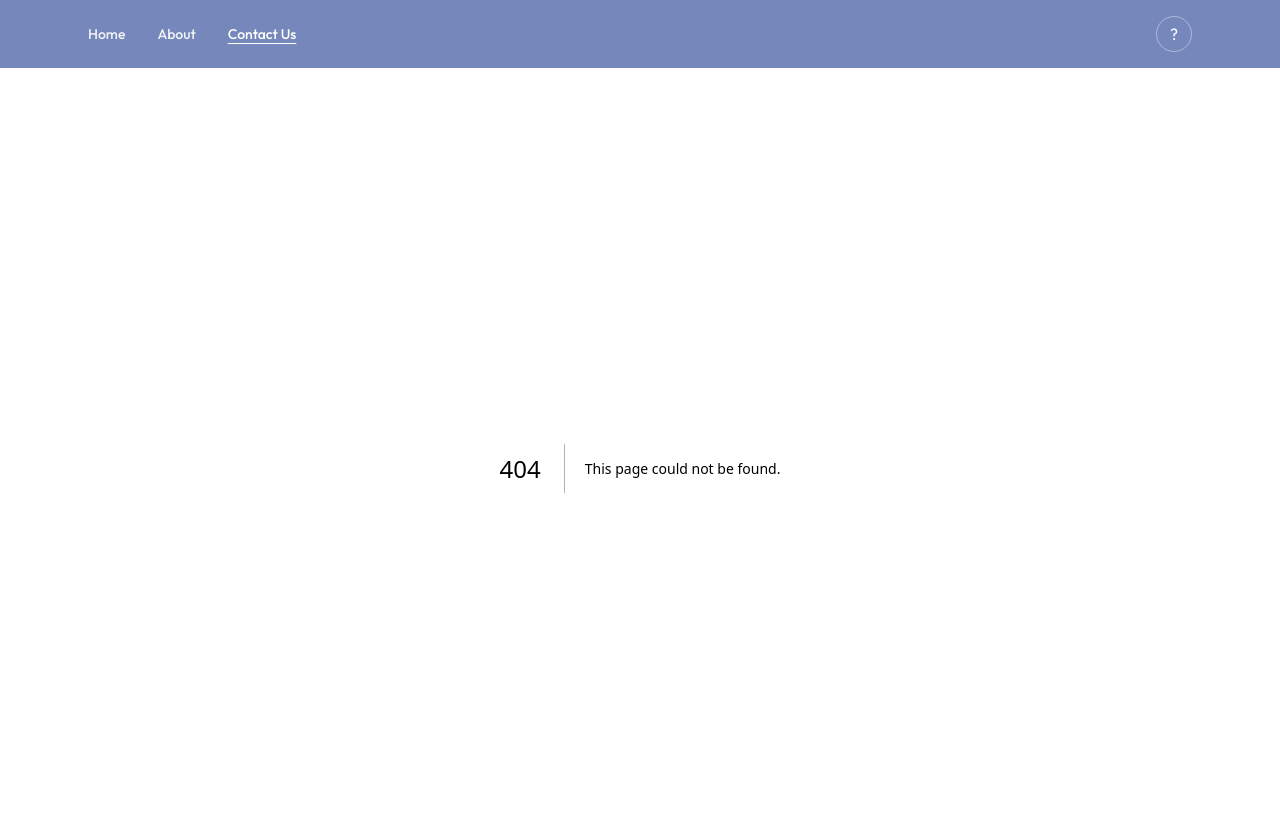
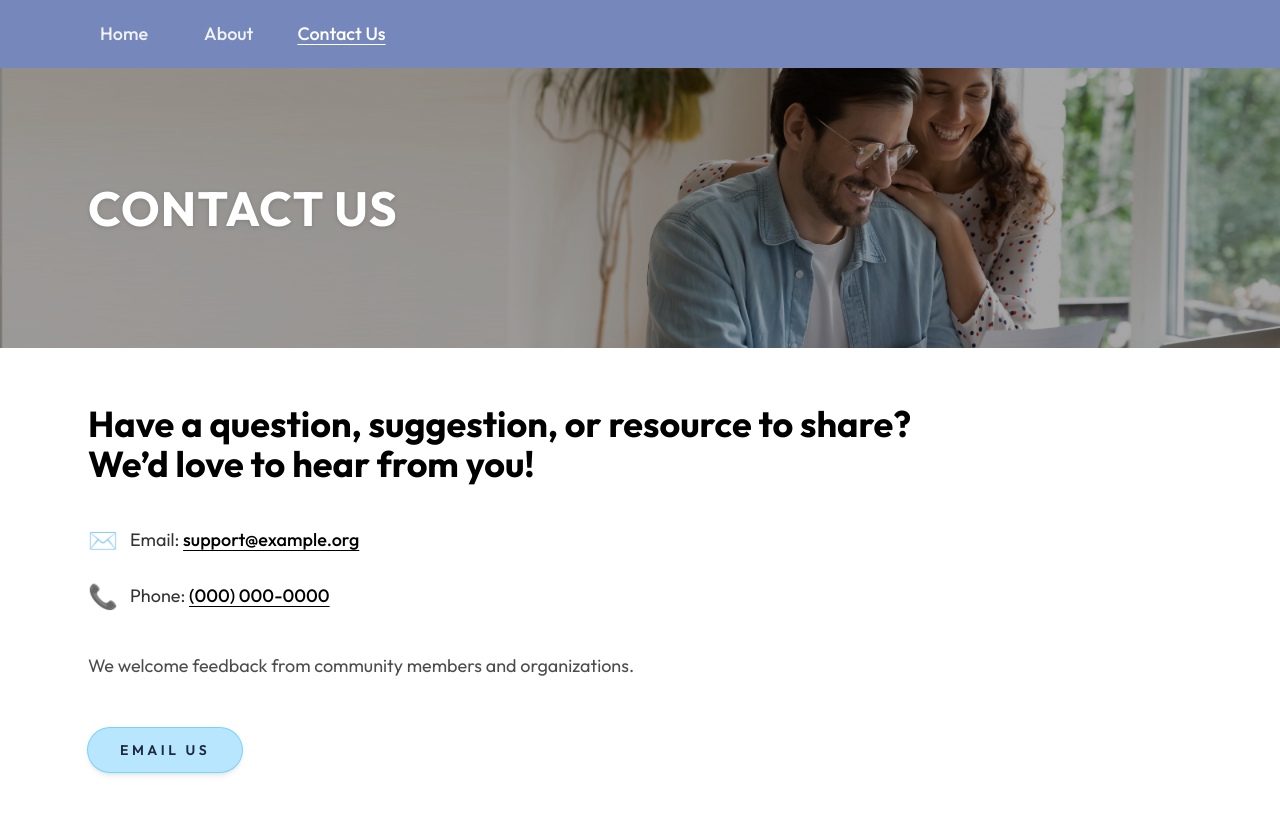
Before and after one commit to vanhacnguyen/wics_hackathon, a Next.js app: page /contact in a window 1280 px wide. Before the commit this address had no page. Shown: the top 814 px of the page. Built offline with nearby package versions, Linux system fonts and the light colour scheme.

Commit message:
add contact page

```diff
--- a/app/components/Navbar.tsx
+++ b/app/components/Navbar.tsx
@@ -9,7 +9,7 @@ export default function Navbar() {
   const linkStyle = (path: string) =>
     pathname === path
       ? "underline underline-offset-4 text-white"
-      : "hover:text-white text-white/90";
+      : "rounded-md px-3 py-1 text-white/90 transition hover:bg-white/15 hover:text-white";
 
   return (
     <header className="fixed top-0 left-0 right-0 z-50">
@@ -17,7 +17,7 @@ export default function Navbar() {
         <div className="mx-auto flex max-w-6xl items-center justify-between px-6 py-4">
 
           {/* Left Links */}
-          <nav className="flex items-center gap-8 text-sm font-medium">
+          <nav className="flex items-center gap-8 text-lg font-medium">
             <Link href="/" className={linkStyle("/")}>
               Home
             </Link>
@@ -28,16 +28,6 @@ export default function Navbar() {
               Contact Us
             </Link>
           </nav>
-
-          {/* Right Side */}
-          <div className="flex items-center gap-4">
-            <button
-              aria-label="Help"
-              className="grid h-9 w-9 place-items-center rounded-full border border-white/40 text-white hover:bg-white/10"
-            >
-              ?
-            </button>
-          </div>
         </div>
       </div>
     </header>
--- /dev/null
+++ b/app/contact/page.tsx
@@ -0,0 +1,79 @@
+export default function ContactPage() {
+  return (
+    <main className="min-h-screen bg-white">
+      {/* HERO */}
+      <section className="relative h-[280px] w-full overflow-hidden">
+        {/* background image */}
+        <div
+          className="absolute inset-0 bg-cover bg-center"
+          style={{
+            backgroundImage:
+              "url(contact_us.jpg)",
+          }}
+        />
+        {/* overlay */}
+        <div className="absolute inset-0 bg-black/35" />
+
+        {/* title */}
+        <div className="relative mx-auto flex h-full max-w-6xl items-center px-6">
+          <h1 className="text-5xl font-extrabold tracking-wide text-white drop-shadow-sm">
+            CONTACT US
+          </h1>
+        </div>
+      </section>
+
+      {/* CONTENT */}
+      <section className="mx-auto max-w-6xl px-6 py-14">
+        <div className="max-w-4xl">
+          <h2 className="text-4xl font-bold text-black">
+            Have a question, suggestion, or resource to share?
+            <br />
+            We’d love to hear from you!
+          </h2>
+
+          <div className="mt-10 space-y-6 text-lg text-black/80">
+            <div className="flex items-center gap-3">
+              <span className="text-2xl">✉️</span>
+              <p>
+                Email:{" "}
+                <a
+                  className="font-medium text-black underline underline-offset-4 hover:text-blue-700"
+                  href="mailto:support@example.org"
+                >
+                  support@example.org
+                </a>
+              </p>
+            </div>
+
+            <div className="flex items-center gap-3">
+              <span className="text-2xl">📞</span>
+              <p>
+                Phone:{" "}
+                <a
+                  className="font-medium text-black underline underline-offset-4 hover:text-blue-700"
+                  href="tel:+10000000000"
+                >
+                  (000) 000-0000
+                </a>
+              </p>
+            </div>
+
+            <p className="pt-4 text-lg text-black/70">
+              We welcome feedback from community members and organizations.
+            </p>
+
+            {/* optional: CTA button */}
+            <div className="pt-6">
+              <a
+                href="mailto:support@example.org"
+                className="inline-flex items-center justify-center rounded-full bg-sky-200 px-8 py-3 text-sm font-semibold tracking-[0.25em] text-slate-800 shadow-md ring-1 ring-sky-300 transition hover:scale-[1.01] hover:bg-sky-100"
+              >
+                EMAIL US
+              </a>
+            </div>
+          </div>
+        </div>
+      </section>
+    </main>
+  );
+}
```
Also changed, not shown: public/contact_us.jpg (added).
